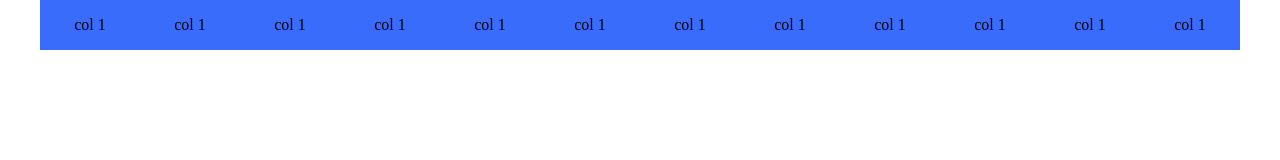
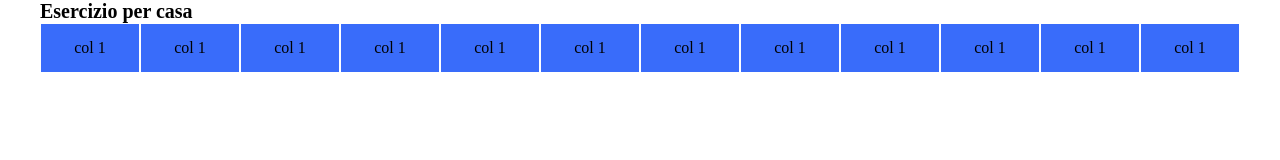
Before and after one commit to Mario-Arista/html-css-12bool, a plain HTML site: page index.html in a window 1280 px wide. Drawn offline with Linux system fonts and the light colour scheme.

Commit message:
h1 + class corrections in the 1st row

```diff
--- a/css/style.css
+++ b/css/style.css
@@ -1,3 +1,6 @@
+h1 {
+    font-size: 20px;
+}
 .row {
     height: 50px;
 }
@@ -6,3 +9,7 @@
     background-color: #396CFA;
 
 }
+
+.b-1 {
+    border: white 1px solid;
+}
--- a/index.html
+++ b/index.html
@@ -13,43 +13,48 @@
 
 </head>
 <body>
+
+    <header class="container">
+        <h1>Esercizio per casa</h1>
+    </header>
+
     <div class="container">
 
         <div class="row">
-            <div class="col-1 blue flex justify-center align-center">
+            <div class="col-1 flex justify-center align-center blue b-1">
                 <div>col 1</div>
             </div>
-            <div class="col-1 blue flex justify-center align-center">
+            <div class="col-1 flex justify-center align-center blue b-1">
                 <div>col 1</div>
             </div>
-            <div class="col-1 blue flex justify-center align-center">
+            <div class="col-1 flex justify-center align-center blue b-1">
                 <div>col 1</div>
             </div>
-            <div class="col-1 blue flex justify-center align-center">
+            <div class="col-1 flex justify-center align-center blue b-1">
                 <div>col 1</div>
             </div>
-            <div class="col-1 blue flex justify-center align-center">
+            <div class="col-1 flex justify-center align-center blue b-1">
                 <div>col 1</div>
             </div>
-            <div class="col-1 blue flex justify-center align-center">
+            <div class="col-1 flex justify-center align-center blue b-1">
                 <div>col 1</div>
             </div>
-            <div class="col-1 blue flex justify-center align-center">
+            <div class="col-1 flex justify-center align-center blue b-1">
                 <div>col 1</div>
             </div>
-            <div class="col-1 blue flex justify-center align-center">
+            <div class="col-1 flex justify-center align-center blue b-1">
                 <div>col 1</div>
             </div>
-            <div class="col-1 blue flex justify-center align-center">
+            <div class="col-1 flex justify-center align-center blue b-1">
                 <div>col 1</div>
             </div>
-            <div class="col-1 blue flex justify-center align-center">
+            <div class="col-1 flex justify-center align-center blue b-1">
                 <div>col 1</div>
             </div>
-            <div class="col-1 blue flex justify-center align-center">
+            <div class="col-1 flex justify-center align-center blue b-1">
                 <div>col 1</div>
             </div>
-            <div class="col-1 blue flex justify-center align-center">
+            <div class="col-1 flex justify-center align-center blue b-1">
                 <div>col 1</div>
             </div>
 
```
